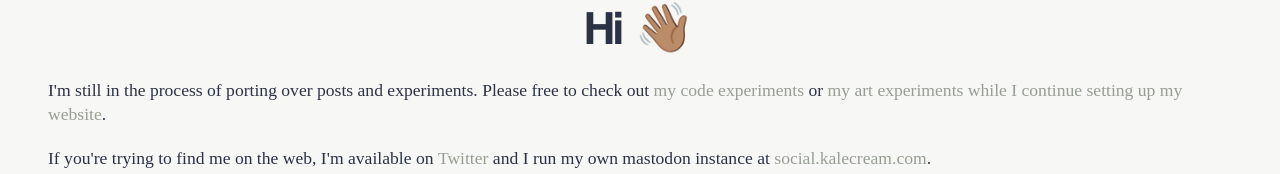
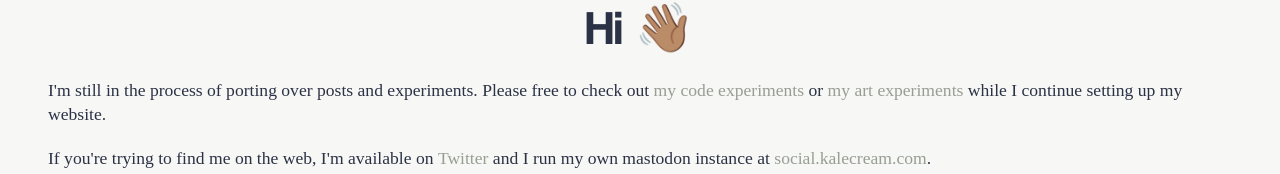
Before and after one commit to kalecream/OldWebBrain, a Next.js app: page / in a window 1280 px wide. Shown: the part 362-536 px from the top of the page. Built offline with nearby package versions, Linux system fonts and the light colour scheme.

Commit message:
change index page greeting

```diff
--- a/pages/index.tsx
+++ b/pages/index.tsx
@@ -31,7 +31,7 @@ export default function Home() {
             <div className={styles.heroText}>
               <h1 className={styles.title}>Hi <span className={styles.bigEmoji}>👋🏽</span></h1>
               <p>
-                I'm still in the process of porting over posts and experiments. Please free to check out <a href="https://github.com/kalecream"> my code experiments</a> or <a href="https://deviantart.com/kalecream">my art experiments while I continue setting up my website</a>.
+                I'm still in the process of porting over posts and experiments. Please free to check out <a href="https://github.com/kalecream"> my code experiments</a> or <a href="https://deviantart.com/kalecream">my art experiments</a> while I continue setting up my website.
               </p>
               <p>
                 If you're trying to find me on the web, I'm available on <a href="https://twitter.com/kalecream">Twitter</a> and I run my own mastodon instance at <a href="https://social.kalecream.com/about">social.kalecream.com</a>.
```
Also changed, not shown: 1 other file (tests, documents, lock files or other folders).
